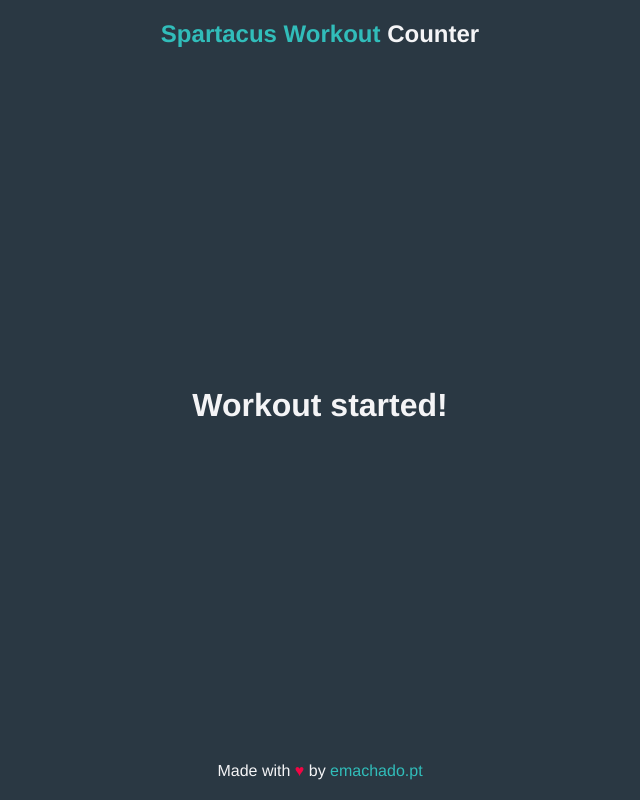
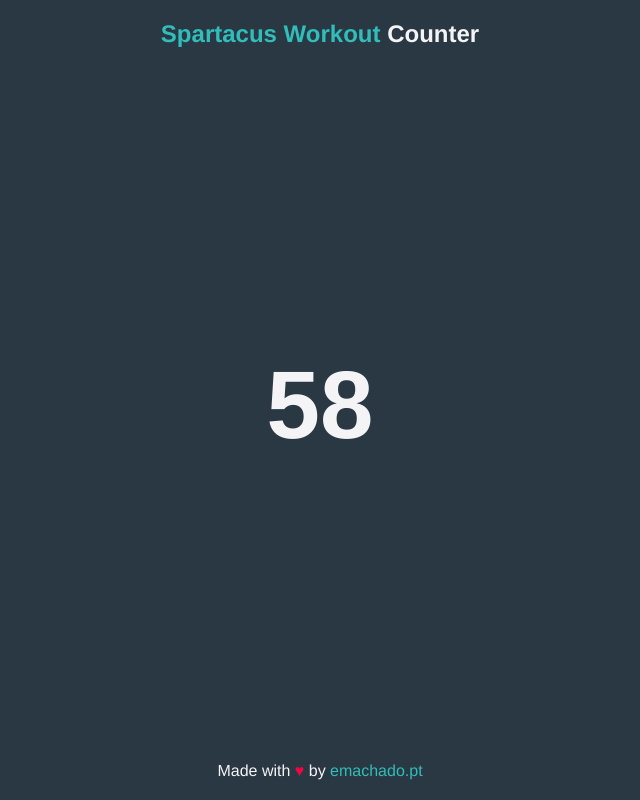
Before and after one commit to EMachado88/spartacus-workout-counter, a Vue app: page / in a window 1280 px wide. Both pictures are taken after a click on the element "START". Shown: the whole page, without its empty margins (320-960 px from the left). Built offline with nearby package versions, Linux system fonts and the light colour scheme.

Commit message:
Implemented counter for exercise

```diff
--- a/src/components/Main.vue
+++ b/src/components/Main.vue
@@ -10,7 +10,7 @@
     </span>
 
     <div v-else>
-      <h1>Workout started!</h1>
+      <h3 class="text-96">{{ counter }}</h3>
     </div>
   </div>
 </template>
@@ -23,11 +23,23 @@ export default Vue.extend({
   data() {
     return {
       workoutStarted: false,
+      exerciseDuration: 60,
+      restDuration: 60,
+      rounds: 3,
+      restBetweenRounds: 180,
+      counter: 0,
     }
   },
   methods: {
     startWorkout() {
       this.workoutStarted = true
+      this.counter = this.exerciseDuration
+
+      for (let i = 1; i <= this.exerciseDuration; i += 1) {
+        setTimeout(() => {
+          this.counter -= 1
+        }, i * 1000)
+      }
     },
   },
 })
```
